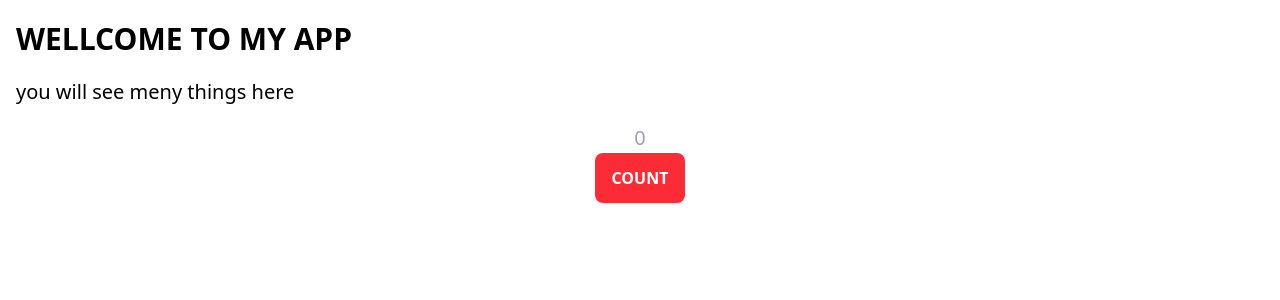
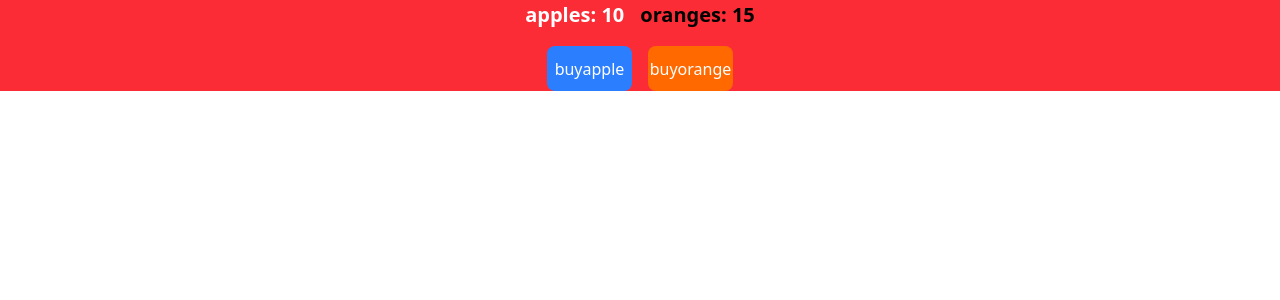
Before and after one commit to hosein8513/react-learning, a React (Vite) app: page / in a window 1280 px wide. Shown: the top 300 px of the page. Built offline with nearby package versions, Linux system fonts and the light colour scheme.

Commit message:
redux-miniproject

```diff
--- a/index.html
+++ b/index.html
@@ -12,8 +12,9 @@
       }
     </style>
   </head>
-  <body >
+  <body>
     <div id="root"></div>
     <script type="module" src="/src/main.jsx"></script>
+
   </body>
 </html>
--- a/package.json
+++ b/package.json
@@ -10,11 +10,14 @@
     "preview": "vite preview"
   },
   "dependencies": {
+    "@tailwindcss/cli": "^4.1.16",
     "@tailwindcss/vite": "^4.1.13",
     "react": "^19.1.1",
     "react-dom": "^19.1.1",
+    "react-redux": "^9.2.0",
     "react-router": "^7.9.4",
-    "tailwindcss": "^4.1.13"
+    "redux": "^5.0.1",
+    "tailwindcss": "^4.1.16"
   },
   "devDependencies": {
     "@eslint/js": "^9.35.0",
--- a/src/App.jsx
+++ b/src/App.jsx
@@ -1,16 +1,16 @@
-import { useState } from "react";
-import Childcomp from "./Childcomp";
-import Counter from "./Counter";
+import React from 'react';
+import Mystore from './Mystore';
+import { Provider } from 'react-redux';
+import store from './redux/store';
 
 const App = () => {
-console.log("app rerendered");
+  return (
+    <Provider store={store}>
+    <div>
+      <Mystore/>
+    </div>
+    </Provider>
+  );
+};
 
-const [count,setcount]=useState(0)
-  return (
-    <div className="flex flex-col justify-center items-center">
-<Childcomp/>
-<Counter count={count} setcount={setcount}/>
-    </div>
-  );
-}
 export default App;
--- a/src/Childcomp.jsx
+++ /dev/null
@@ -1,14 +0,0 @@
-import React, { memo } from 'react';
-
-const Childcomp = () => {
-    console.log("child rerendered");
-
-    return (
-        <div className='w-full flex flex-col gap-4 p-4'>
-            <h1 className='text-[30px] font-bold'>WELLCOME TO MY APP</h1>
-            <span className='text-[20px]'>you will see meny things here</span>
-        </div>
-    );
-};
-
-export default memo(Childcomp);
--- a/src/Counter.jsx
+++ /dev/null
@@ -1,14 +0,0 @@
-import React from 'react';
-
-const Counter = ({count,setcount}) => {
-    console.log("counter rerendered");
-
-    return (
-        <div className='flex flex-col justify-center items-center'>
-            <span className='text-[20px] text-gray-400'>{count}</span>
-<button className='w-[90px] h-[50px] bg-red-500 rounded-lg text-white font-semibold'onClick={()=>setcount(count +1)}>COUNT</button>
-        </div>
-     );
-};
-
-export default Counter;
--- /dev/null
+++ b/src/Mystore.jsx
@@ -0,0 +1,34 @@
+import { Buyapple, Buyorange } from './redux/fruit/fruitaction';
+import { connect } from 'react-redux';
+
+const Mystore = ({apple,orange,buyapple,buyorange}) => {
+    return (
+        <div className='bg-red-500 w-full flex flex-col justify-center items-center gap-4'>
+          <div className='flex gap-4'>
+             <h1 className='text-[20px] text-white font-semibold'>apples: {apple}</h1>
+           <h1 className='text-[20px] font-semibold ring-offset-white'>oranges: {orange} </h1>
+          </div>
+           <div className=' flex gap-4 '>
+            <button className='w-[85px] h-[45px] rounded-lg text-white bg-blue-500' onClick={buyapple}>buyapple</button>
+            <button className='w-[85px] h-[45px] rounded-lg text-white bg-orange-500' onClick={buyorange}>buyorange</button>
+           </div>
+        </div>
+    );
+};
+
+
+const statetoprops = state=>{
+    return {
+        apple:state.apple,
+        orange:state.orange
+    }
+}
+
+const statetodispatch = dispatch=>{
+    return {
+        buyapple:()=> dispatch(Buyapple()) ,
+        buyorange:()=> dispatch(Buyorange())
+    }
+}
+
+export default connect(statetoprops,statetodispatch)( Mystore);
--- /dev/null
+++ b/src/input.css
@@ -0,0 +1 @@
+@import "tailwindcss";
--- /dev/null
+++ b/src/output.css
@@ -0,0 +1,244 @@
+/*! tailwindcss v4.1.16 | MIT License | https://tailwindcss.com */
+@layer properties;
+@layer theme, base, components, utilities;
+@layer theme {
+  :root, :host {
+    --font-sans: ui-sans-serif, system-ui, sans-serif, "Apple Color Emoji",
+      "Segoe UI Emoji", "Segoe UI Symbol", "Noto Color Emoji";
+    --font-mono: ui-monospace, SFMono-Regular, Menlo, Monaco, Consolas, "Liberation Mono",
+      "Courier New", monospace;
+    --color-red-500: oklch(63.7% 0.237 25.331);
+    --color-blue-500: oklch(62.3% 0.214 259.815);
+    --color-gray-400: oklch(70.7% 0.022 261.325);
+    --color-white: #fff;
+    --spacing: 0.25rem;
+    --font-weight-semibold: 600;
+    --font-weight-bold: 700;
+    --radius-lg: 0.5rem;
+    --default-font-family: var(--font-sans);
+    --default-mono-font-family: var(--font-mono);
+  }
+}
+@layer base {
+  *, ::after, ::before, ::backdrop, ::file-selector-button {
+    box-sizing: border-box;
+    margin: 0;
+    padding: 0;
+    border: 0 solid;
+  }
+  html, :host {
+    line-height: 1.5;
+    -webkit-text-size-adjust: 100%;
+    tab-size: 4;
+    font-family: var(--default-font-family, ui-sans-serif, system-ui, sans-serif, "Apple Color Emoji", "Segoe UI Emoji", "Segoe UI Symbol", "Noto Color Emoji");
+    font-feature-settings: var(--default-font-feature-settings, normal);
+    font-variation-settings: var(--default-font-variation-settings, normal);
+    -webkit-tap-highlight-color: transparent;
+  }
+  hr {
+    height: 0;
+    color: inherit;
+    border-top-width: 1px;
+  }
+  abbr:where([title]) {
+    -webkit-text-decoration: underline dotted;
+    text-decoration: underline dotted;
+  }
+  h1, h2, h3, h4, h5, h6 {
+    font-size: inherit;
+    font-weight: inherit;
+  }
+  a {
+    color: inherit;
+    -webkit-text-decoration: inherit;
+    text-decoration: inherit;
+  }
+  b, strong {
+    font-weight: bolder;
+  }
+  code, kbd, samp, pre {
+    font-family: var(--default-mono-font-family, ui-monospace, SFMono-Regular, Menlo, Monaco, Consolas, "Liberation Mono", "Courier New", monospace);
+    font-feature-settings: var(--default-mono-font-feature-settings, normal);
+    font-variation-settings: var(--default-mono-font-variation-settings, normal);
+    font-size: 1em;
+  }
+  small {
+    font-size: 80%;
+  }
+  sub, sup {
+    font-size: 75%;
+    line-height: 0;
+    position: relative;
+    vertical-align: baseline;
+  }
+  sub {
+    bottom: -0.25em;
+  }
+  sup {
+    top: -0.5em;
+  }
+  table {
+    text-indent: 0;
+    border-color: inherit;
+    border-collapse: collapse;
+  }
+  :-moz-focusring {
+    outline: auto;
+  }
+  progress {
+    vertical-align: baseline;
+  }
+  summary {
+    display: list-item;
+  }
+  ol, ul, menu {
+    list-style: none;
+  }
+  img, svg, video, canvas, audio, iframe, embed, object {
+    display: block;
+    vertical-align: middle;
+  }
+  img, video {
+    max-width: 100%;
+    height: auto;
+  }
+  button, input, select, optgroup, textarea, ::file-selector-button {
+    font: inherit;
+    font-feature-settings: inherit;
+    font-variation-settings: inherit;
+    letter-spacing: inherit;
+    color: inherit;
+    border-radius: 0;
+    background-color: transparent;
+    opacity: 1;
+  }
+  :where(select:is([multiple], [size])) optgroup {
+    font-weight: bolder;
+  }
+  :where(select:is([multiple], [size])) optgroup option {
+    padding-inline-start: 20px;
+  }
+  ::file-selector-button {
+    margin-inline-end: 4px;
+  }
+  ::placeholder {
+    opacity: 1;
+  }
+  @supports (not (-webkit-appearance: -apple-pay-button))  or (contain-intrinsic-size: 1px) {
+    ::placeholder {
+      color: currentcolor;
+      @supports (color: color-mix(in lab, red, red)) {
+        color: color-mix(in oklab, currentcolor 50%, transparent);
+      }
+    }
+  }
+  textarea {
+    resize: vertical;
+  }
+  ::-webkit-search-decoration {
+    -webkit-appearance: none;
+  }
+  ::-webkit-date-and-time-value {
+    min-height: 1lh;
+    text-align: inherit;
+  }
+  ::-webkit-datetime-edit {
+    display: inline-flex;
+  }
+  ::-webkit-datetime-edit-fields-wrapper {
+    padding: 0;
+  }
+  ::-webkit-datetime-edit, ::-webkit-datetime-edit-year-field, ::-webkit-datetime-edit-month-field, ::-webkit-datetime-edit-day-field, ::-webkit-datetime-edit-hour-field, ::-webkit-datetime-edit-minute-field, ::-webkit-datetime-edit-second-field, ::-webkit-datetime-edit-millisecond-field, ::-webkit-datetime-edit-meridiem-field {
+    padding-block: 0;
+  }
+  ::-webkit-calendar-picker-indicator {
+    line-height: 1;
+  }
+  :-moz-ui-invalid {
+    box-shadow: none;
+  }
+  button, input:where([type="button"], [type="reset"], [type="submit"]), ::file-selector-button {
+    appearance: button;
+  }
+  ::-webkit-inner-spin-button, ::-webkit-outer-spin-button {
+    height: auto;
+  }
+  [hidden]:where(:not([hidden="until-found"])) {
+    display: none !important;
+  }
+}
+@layer utilities {
+  .flex {
+    display: flex;
+  }
+  .h-\[40px\] {
+    height: 40px;
+  }
+  .h-\[50px\] {
+    height: 50px;
+  }
+  .w-\[80px\] {
+    width: 80px;
+  }
+  .w-\[90px\] {
+    width: 90px;
+  }
+  .w-full {
+    width: 100%;
+  }
+  .flex-col {
+    flex-direction: column;
+  }
+  .items-center {
+    align-items: center;
+  }
+  .justify-center {
+    justify-content: center;
+  }
+  .gap-4 {
+    gap: calc(var(--spacing) * 4);
+  }
+  .rounded-lg {
+    border-radius: var(--radius-lg);
+  }
+  .bg-blue-500 {
+    background-color: var(--color-blue-500);
+  }
+  .bg-red-500 {
+    background-color: var(--color-red-500);
+  }
+  .p-4 {
+    padding: calc(var(--spacing) * 4);
+  }
+  .text-\[20px\] {
+    font-size: 20px;
+  }
+  .text-\[30px\] {
+    font-size: 30px;
+  }
+  .font-bold {
+    --tw-font-weight: var(--font-weight-bold);
+    font-weight: var(--font-weight-bold);
+  }
+  .font-semibold {
+    --tw-font-weight: var(--font-weight-semibold);
+    font-weight: var(--font-weight-semibold);
+  }
+  .text-gray-400 {
+    color: var(--color-gray-400);
+  }
+  .text-white {
+    color: var(--color-white);
+  }
+}
+@property --tw-font-weight {
+  syntax: "*";
+  inherits: false;
+}
+@layer properties {
+  @supports ((-webkit-hyphens: none) and (not (margin-trim: inline))) or ((-moz-orient: inline) and (not (color:rgb(from red r g b)))) {
+    *, ::before, ::after, ::backdrop {
+      --tw-font-weight: initial;
+    }
+  }
+}
--- /dev/null
+++ b/src/redux/fruit/fruitaction.js
@@ -0,0 +1,13 @@
+import { buyapple, buyorange } from "./fruittype"
+
+export const Buyapple = ()=>{
+    return {
+        type: buyapple
+    }
+}
+
+export const Buyorange =()=>{
+    return {
+        type: buyorange
+    }
+}
--- /dev/null
+++ b/src/redux/fruit/fruitreducer.js
@@ -0,0 +1,21 @@
+import { buyapple, buyorange } from "./fruittype"
+
+const fruit ={
+    apple:10,
+    orange:15
+}
+
+const reducer =(state=fruit,action)=>{
+switch(action.type){
+    case buyapple:
+    return{...state,apple:state.apple-1}
+    case buyorange:
+        return{...state,orange:state.orange-1}
+
+        default:
+            return state
+
+}
+}
+
+export default reducer
--- /dev/null
+++ b/src/redux/fruit/fruittype.js
@@ -0,0 +1,2 @@
+export const buyapple ="buy apple"
+export const buyorange ="buy orange"
--- /dev/null
+++ b/src/redux/store.js
@@ -0,0 +1,7 @@
+import { createStore } from "redux";
+import reducer from "./fruit/fruitreducer";
+
+const store =createStore(reducer)
+
+
+export default store
```
Also changed, not shown: 1 other file (tests, documents, lock files or other folders).
